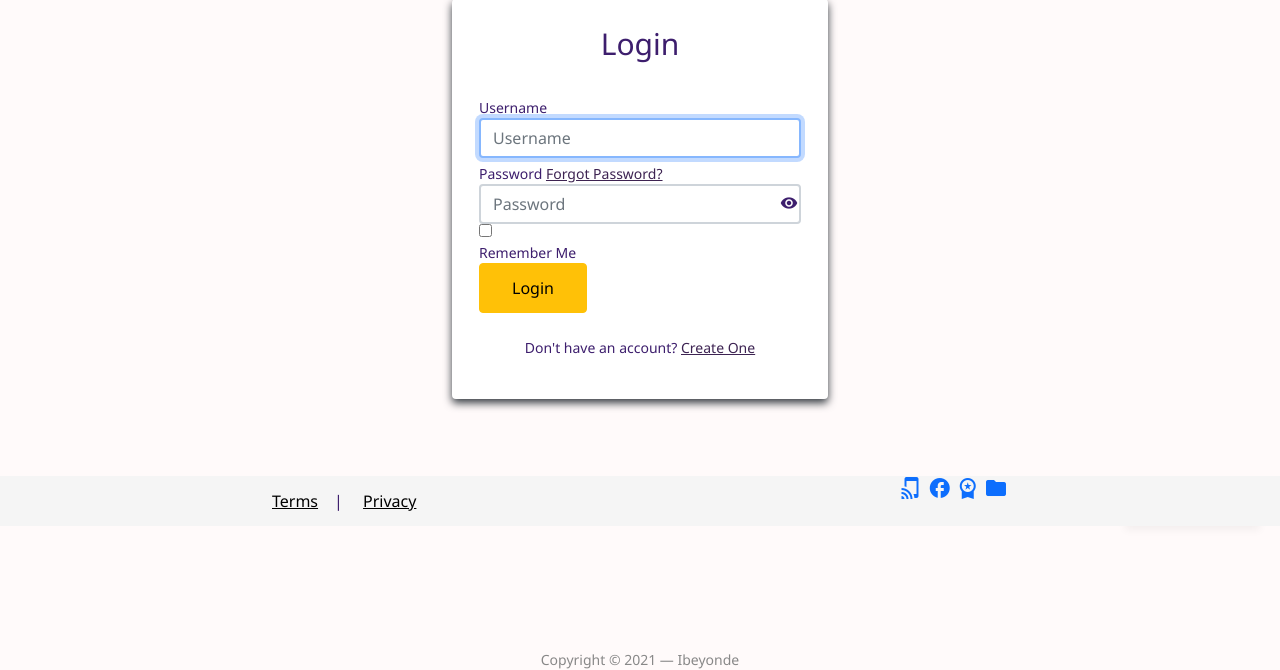
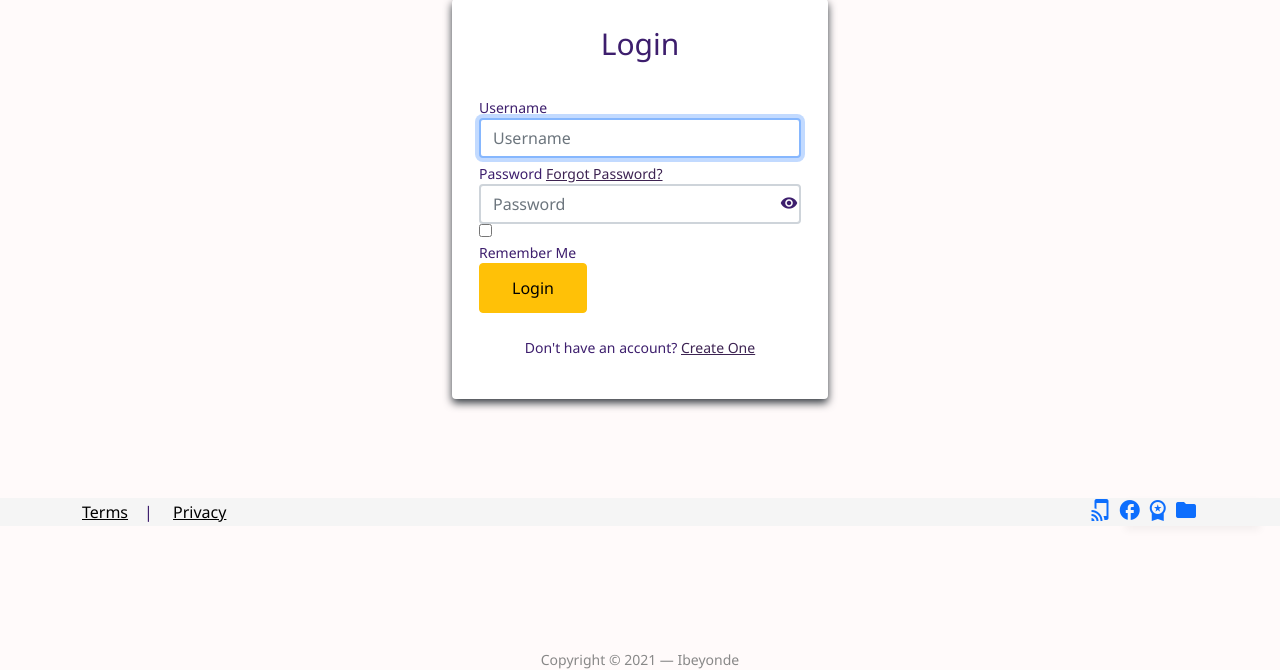
Before and after one commit to gitibeyonde/app, a PHP site: page /login.php in a window 1280 px wide. Shown: the part 274-944 px from the top of the page. Run offline with PHP 8.4, Linux system fonts and the light colour scheme; a stand-in replaces the project's code that opens the database connection; some libraries are stand-ins or nearby versions.

Commit message:
fix footer

```diff
--- a/css/app_header.css
+++ b/css/app_header.css
@@ -108,7 +108,7 @@ p {
 .fixed-bottom {
   width: 100%;
   max-height: 100px; /* Set the fixed height of the footer here */
-  line-height: 50px; /* Vertically center the text there */
+  line-height: 28px; /* Vertically center the text there */
   background-color: #f5f5f5;
 }
 
--- a/views/_footer.php
+++ b/views/_footer.php
@@ -44,13 +44,11 @@ if (isset ( $_SESSION ['message'] ) && $_SESSION ['message'] != "") {
 // error_reporting(E_ERROR | E_PARSE);
 ?>
          <div class="row">
-            <div class="col-2">
-            </div>
-            <div class="col-4">
+            <div class="col-6">
                 <a href="/terms.html" class="footer-text">Terms</a>&emsp;|&emsp;
                 <a href="/privacy_policy.html" class="footer-text">Privacy</a>
             </div>
-            <div class="col-4 footer-social">
+            <div class="col-6 footer-social">
                 <a href="https://twitter.com/agneya2001"><span class="material-icons md-24 blue">tap_and_play</span></a>
                 <a href="https://fb.me/ibeyonde"><span class="material-icons md-24 blue">facebook</span></a>
                 <a href="https://www.linkedin.com/company/ibeyonde-cloud/"><span class="material-icons md-24 blue">workspace_premium</span></a>
--- a/views/main_view.php
+++ b/views/main_view.php
@@ -146,7 +146,9 @@ if (strpos($cap, 'CAMERA') !== false) {
 
      </div>
 </div>
+<?php include('common/add_space.php'); ?>
 
+<?php include('common/add_space.php'); ?>
 
 <?php include('_footer.php'); ?>
 
```
